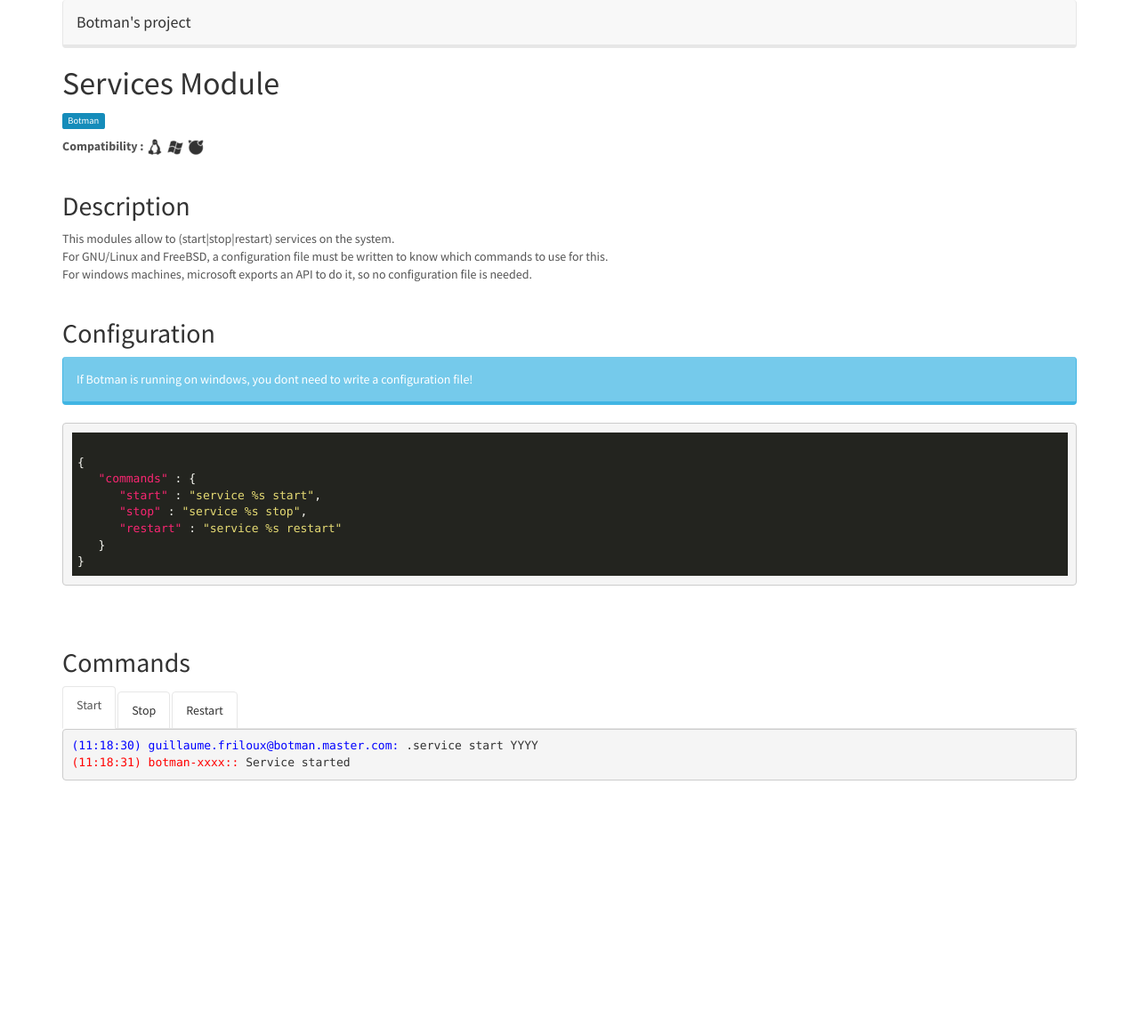
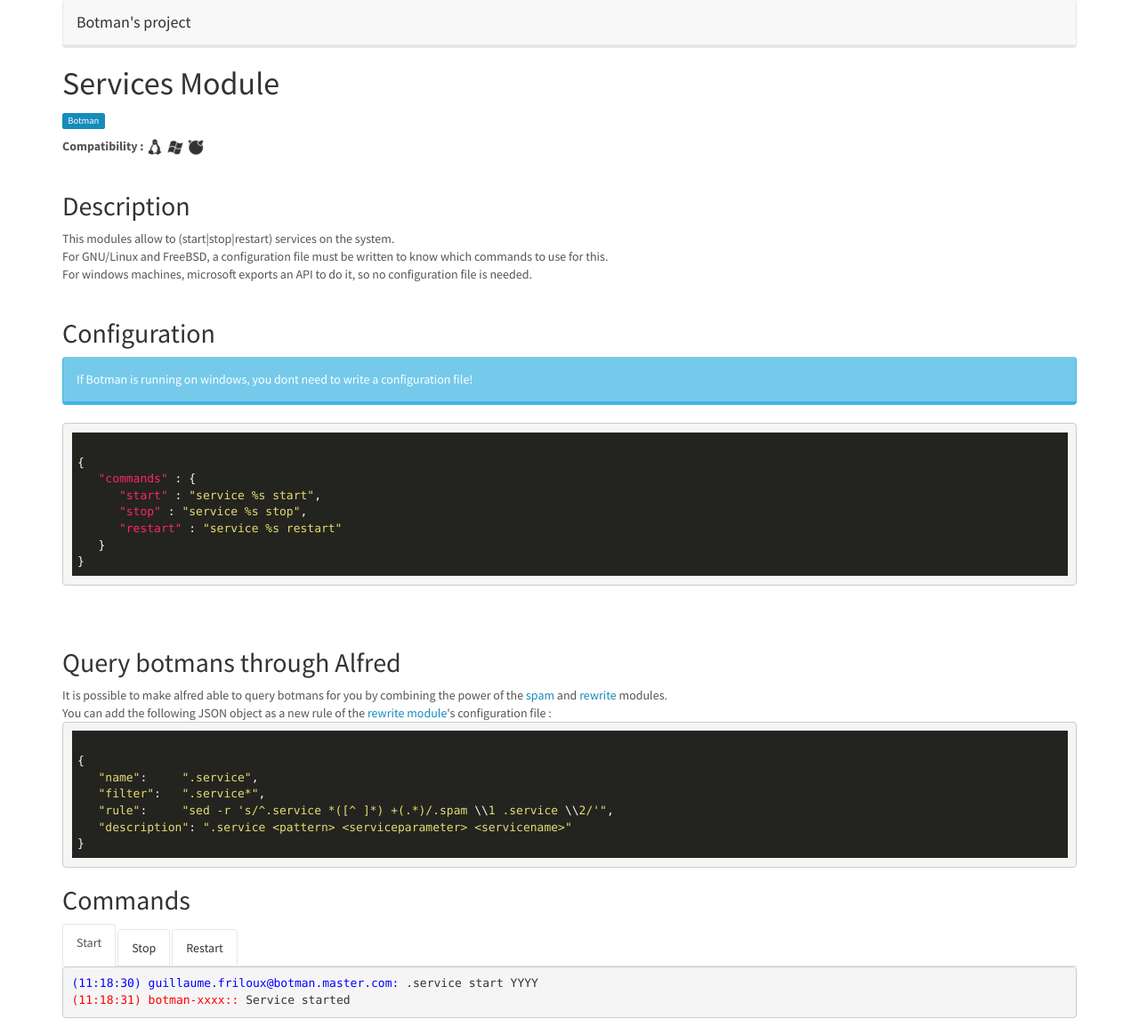
Before and after one commit to gfriloux/botman, a Jekyll site: the page built from docs/_modules/services.html, in a window 1280 px wide. Shown: the whole page at 89% size. Built offline with Jekyll 4.4.1, drawn with Linux system fonts in a browser that asks for light colours; nearby versions of some CDN libraries; before the commit the page ends 900 px from its top, so only the background shows below that.

Commit message:
docs: Add tip on how to use spamming for the 'services' module.
refs #23

```diff
--- a/docs/_modules/services.html
+++ b/docs/_modules/services.html
@@ -34,6 +34,21 @@
 </code></pre>
 <br /><br />
 
+<h2>Query botmans through Alfred</h2>
+It is possible to make alfred able to query botmans for you by
+combining the power of the <a href="{{ site.github.url }}/modules/spam.html">spam</a>
+and <a href="{{ site.github.url }}/modules/rewrite.html">rewrite</a> modules.<br />
+You can add the following JSON object as a new rule of the
+<a href="{{ site.github.url }}/modules/rewrite.html">rewrite module</a>'s
+configuration file :
+<pre><code class"json">
+{
+   "name":     ".service",
+   "filter":   ".service*",
+   "rule":     "sed -r 's/^.service *([^ ]*) +(.*)/.spam \\1 .service \\2/'",
+   "description": ".service &lt;pattern> &lt;serviceparameter> &lt;servicename>"
+}</code></pre>
+
 <h2>Commands</h2>
 <ul class="nav nav-tabs">
   <li class="active"><a href="#start" data-toggle="tab" aria-expanded="true">Start</a></li>
```
